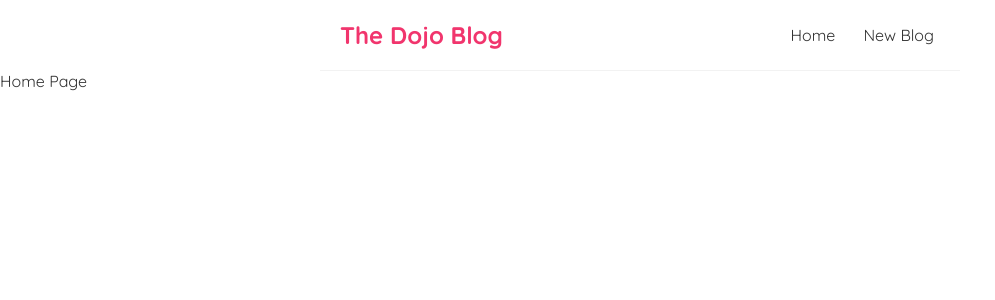
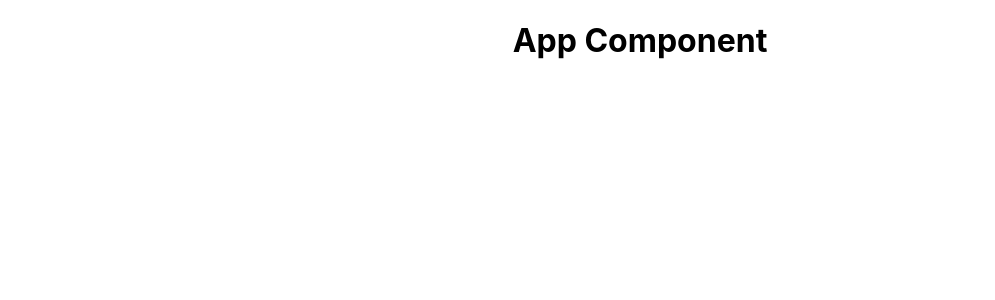
Before and after one commit to HirukaL/React-dojo-Blog-Tu-test, a React (Create React App) app: page / in a window 1280 px wide. Shown: the top 300 px of the page, without its empty margins (0-995 px from the left). Built offline with nearby package versions, Linux system fonts and the light colour scheme.

Commit message:
dojo-Blog-test2

```diff
--- a/src/App.css
+++ b/src/App.css
@@ -1,35 +1,38 @@
-@import url('https://fonts.googleapis.com/css2?family=Quicksand:wght@300;400;500;600;700&display=swap');
+.App {
+  text-align: center;
+}
 
-/* base styles */
-* {
-  margin: 0;
-  font-family: "Quicksand";
-  color: #333;
+.App-logo {
+  height: 40vmin;
+  pointer-events: none;
 }
-.navbar {
-  padding: 20px;
+
+@media (prefers-reduced-motion: no-preference) {
+  .App-logo {
+    animation: App-logo-spin infinite 20s linear;
+  }
+}
+
+.App-header {
+  background-color: #282c34;
+  min-height: 100vh;
   display: flex;
+  flex-direction: column;
   align-items: center;
-  max-width: 600px;
-  margin: 0 auto;
-  border-bottom: 1px solid #f2f2f2;
+  justify-content: center;
+  font-size: calc(10px + 2vmin);
+  color: white;
 }
-.navbar h1 {
-  color: #f1356d;
+
+.App-link {
+  color: #61dafb;
 }
-.navbar .links {
-  margin-left: auto;
+
+@keyframes App-logo-spin {
+  from {
+    transform: rotate(0deg);
+  }
+  to {
+    transform: rotate(360deg);
+  }
 }
-.navbar a {
-  margin-left: 16px;
-  text-decoration: none;
-  padding: 6px;
-}
-.navbar a:hover {
-  color: #f1356d;
-}
-.content {
-  max-width: 600px;
-  margin: 40px auto;
-  padding: 20px;
-}
--- a/src/App.js
+++ b/src/App.js
@@ -1,13 +1,10 @@
 import './App.css';
-import Navbar from './Navbar';
-import Home from './Home';
 
 function App() {
   return (
     <div className="App">
-      <Navbar/>
       <div className='Content'>
-        <Home />
+        <h1>App Component</h1>
       </div>
     </div>
   );
--- a/src/Home.js
+++ /dev/null
@@ -1,7 +0,0 @@
-const Home = () => {
-    return (
-        <div>Home Page</div>
-    );
-}
-
-export default Home;
--- a/src/Navbar.js
+++ /dev/null
@@ -1,13 +0,0 @@
-const Navbar = () => {
-    return (
-        <nav className="navbar">
-            <h1>The Dojo Blog</h1>
-            <div className='links'>
-                <a href="/">Home</a>
-                <a href="/create">New Blog</a>
-            </div>
-        </nav>
-    );
-}
-
-export default Navbar;
--- a/src/index.js
+++ b/src/index.js
@@ -2,7 +2,6 @@
 import ReactDOM from 'react-dom/client';
 import './index.css';
 import App from './App';
-import reportWebVitals from './reportWebVitals';
 
 const root = ReactDOM.createRoot(document.getElementById('root'));
 root.render(
@@ -14,4 +13,3 @@
 // If you want to start measuring performance in your app, pass a function
 // to log results (for example: reportWebVitals(console.log))
 // or send to an analytics endpoint. Learn more: https://bit.ly/CRA-vitals
-reportWebVitals();
--- a/src/reportWebVitals.js
+++ /dev/null
@@ -1,13 +0,0 @@
-const reportWebVitals = onPerfEntry => {
-  if (onPerfEntry && onPerfEntry instanceof Function) {
-    import('web-vitals').then(({ getCLS, getFID, getFCP, getLCP, getTTFB }) => {
-      getCLS(onPerfEntry);
-      getFID(onPerfEntry);
-      getFCP(onPerfEntry);
-      getLCP(onPerfEntry);
-      getTTFB(onPerfEntry);
-    });
-  }
-};
-
-export default reportWebVitals;
```
Also changed, not shown: src/setupTests.js (deleted, +0 -5 lines), src/logo.svg (deleted), 1 other file (tests, documents, lock files or other folders).
